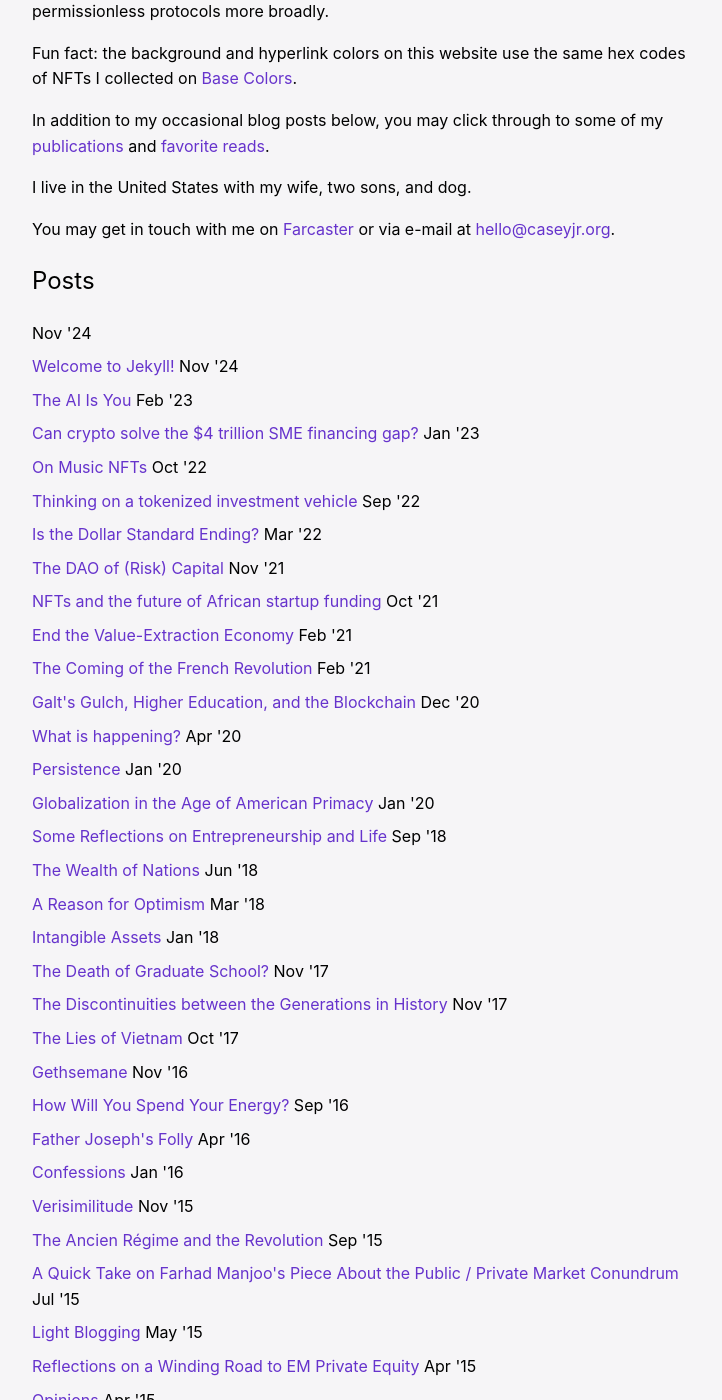
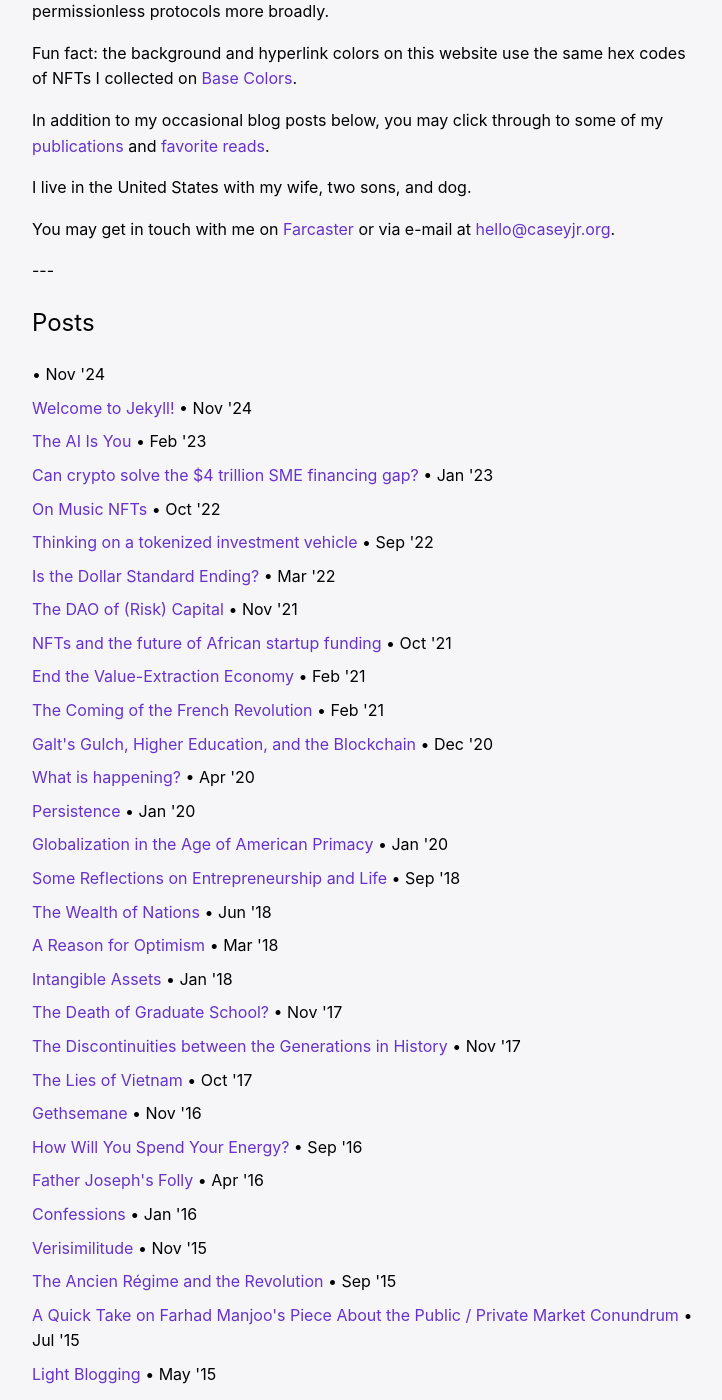
Before and after one commit to miguelito4/casey.github.io, a Jekyll site: the page built from index.markdown, in a window 1280 px wide and 1400 px high, scrolled down 514 px. Shown: the whole window, without its empty margins (272-994 px from the left). Built offline with Jekyll 4.4.1, drawn with Linux system fonts in a browser that asks for light colours; the list of posts is cut into pages by our own code; some of the changed lines change nothing that is shown.

Commit message:
Update site configuration and home layout

```diff
--- a/_config.yml
+++ b/_config.yml
@@ -5,6 +5,7 @@
 copyright: "© 2024 Mike Casey"
 
 # Build settings
+theme: minima
 markdown: kramdown
 permalink: /:title/
 plugins:
@@ -19,3 +20,16 @@
   recommendations:
     output: true
     permalink: /recommendations/:path/
+
+defaults:
+  -
+    scope:
+      path: ""
+      type: "posts"
+    values:
+      layout: "post"
+      permalink: "/posts/:year/:month/:day/:title/"
+
+header_pages:
+  - publications.md
+  - recommended-reading.md
--- a/_layouts/home.html
+++ b/_layouts/home.html
@@ -25,12 +25,14 @@
 
         <p>You may get in touch with me on <a href="https://farcaster.xyz">Farcaster</a> or via e-mail at <a href="mailto:hello@caseyjr.org">hello@caseyjr.org</a>.</p>
 
+    ---
+
     <h2>Posts</h2>
     <ul class="post-list">
       {% for post in site.posts %}
         {% unless post.title contains 'Favorite Books' %}
           <li>
-            <a href="{{ post.url | relative_url }}">{{ post.title }}</a>
+            <a href="{{ post.url | relative_url }}">{{ post.title }}</a> •
             <span class="post-meta">{{ post.date | date: "%b '%y" }}</span>
           </li>
         {% endunless %}
```
